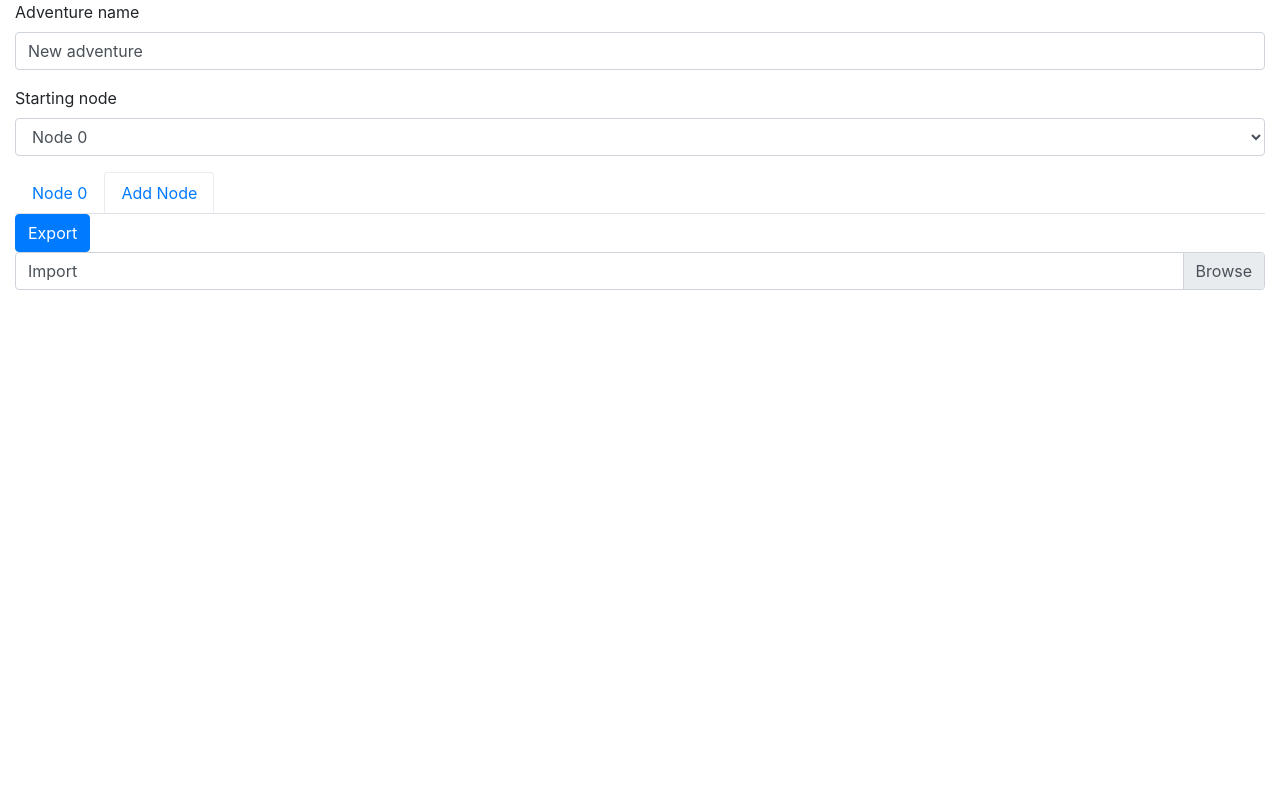
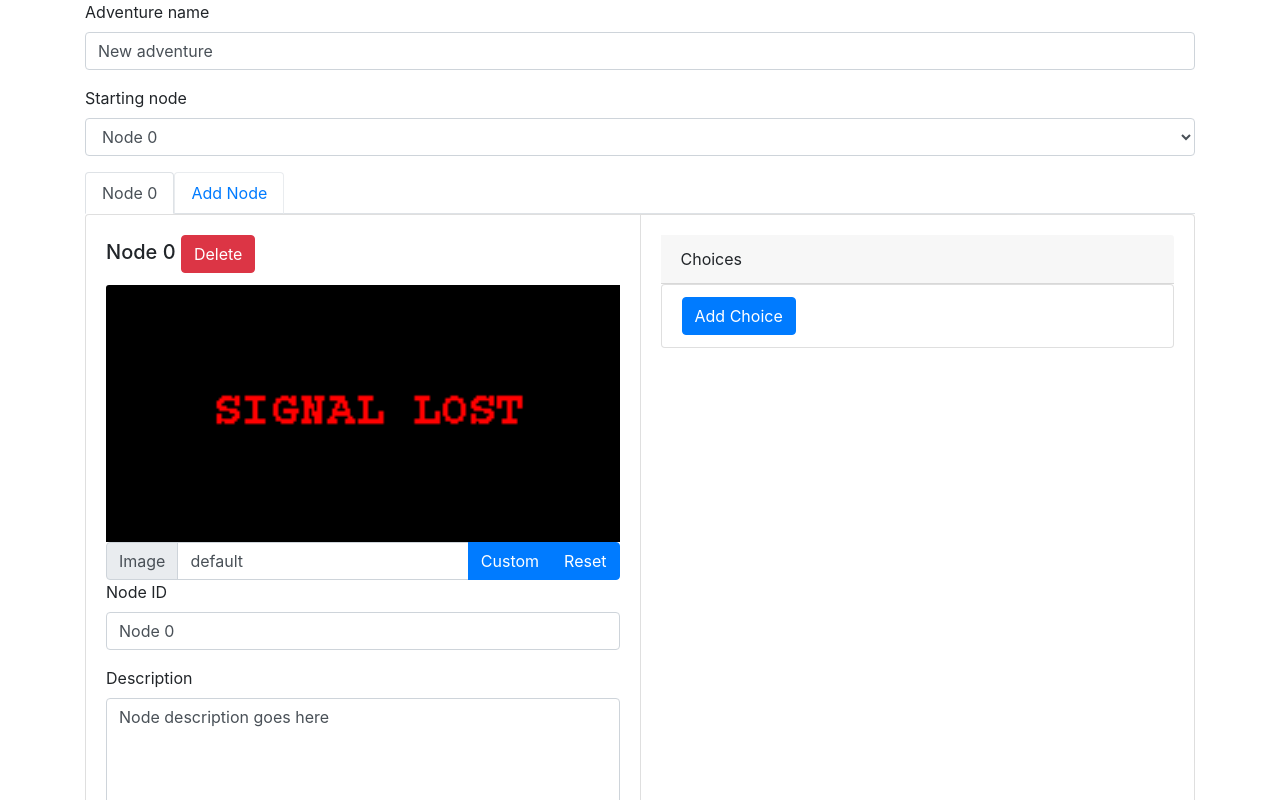
Before and after one commit to AnturK/adventure-maker, a React (Create React App) app: page / in a window 1280 px wide. Both pictures are taken after a click on the tab "Add Node". Shown: the top 800 px of the page. Built offline with nearby package versions, Linux system fonts and the light colour scheme.

Commit message:
Some tab stuff and making groups more visible

```diff
--- a/src/Components/AdventureEditor.js
+++ b/src/Components/AdventureEditor.js
@@ -1,4 +1,4 @@
-import React from 'react'
+import React,{useRef, useState} from 'react'
 import { Button, Col, Container, Row, Tab, Nav, FormControl, FormGroup, Form, } from 'react-bootstrap'
 import {useRecoilState} from 'recoil'
 import {AdventureState,NodesSelector,NodeData, unique_id} from './../State'
@@ -9,8 +9,31 @@ export function AdventureEditor() {
     const [adventure,setAdventure] = useRecoilState(AdventureState);
     const [nodes] = useRecoilState(NodesSelector)
 
-    const add_node = () => setAdventure(updateProp(adventure,"nodes",[...nodes,new NodeData()]))
-    const delete_node = (node) => setAdventure(updateProp(adventure,"nodes",nodes.filter(x => x !== node)))
+    const [activeTab,setActiveTab] = useState("")
+
+    const add_node = () => {
+      const modified_adventure = {...adventure,
+        nodes:[...nodes,new NodeData()]
+      }
+      const new_node = modified_adventure.nodes[0]
+      if(!modified_adventure.starting_node)
+      {
+        modified_adventure.starting_node = new_node.name
+        setAdventure(modified_adventure)
+        setActiveTab(new_node.id)
+      }
+      else{
+        setAdventure(modified_adventure)
+      }
+
+    }
+    const delete_node = (node) => {
+      const changed_nodes = nodes.filter(x => x !== node)
+      if(changed_nodes.length)
+        setActiveTab(changed_nodes[0].id)
+      setAdventure(updateProp(adventure,"nodes",changed_nodes))
+
+    }
 
     const handleExport = () => {
       const data_object = {
@@ -51,8 +74,13 @@ export function AdventureEditor() {
       reader.readAsText(e.target.files[0])
     }
 
+    const ImportInput = useRef()
+    const clickImport = () => {
+      ImportInput.current.click()
+    }
+
     return (
-    <Container fluid>
+    <Container fluid="xl">
       <Form>
         <FormGroup>
           <Form.Label>Adventure name</Form.Label>
@@ -65,7 +93,7 @@ export function AdventureEditor() {
           </FormControl>
         </FormGroup>
       </Form>
-      <Tab.Container id="nodes">
+      <Tab.Container id="nodes" activeKey={activeTab} onSelect={e => setActiveTab(e)}>
         <Row>
           <Col>
             <Nav variant="tabs">
@@ -93,14 +121,12 @@ export function AdventureEditor() {
       <Row>
         <Col>
           <Button onClick={handleExport}>Export</Button>
-          <Form.Group>
-            <Form.File
-              label="Import"
-              onChange={handleImport}
-              accept=".json"
-              custom/>
-          </Form.Group>
-
+          <Button onClick={clickImport}>Import</Button>
+          <Form.File
+            onChange={handleImport}
+            accept=".json"
+            ref={ImportInput}
+            style ={{display:"none"}}/>
         </Col>
       </Row>
     </Container>)
--- a/src/Components/AdventureNode.js
+++ b/src/Components/AdventureNode.js
@@ -1,5 +1,5 @@
 import React, { useRef } from 'react';
-import { Button, Col, Container, Row, Card, ListGroup, FormControl, FormGroup, Form, ListGroupItem, InputGroup } from 'react-bootstrap'
+import { Button, Col, Container, Row, Card,CardGroup, ListGroup, FormControl, FormGroup, Form, ListGroupItem, InputGroup } from 'react-bootstrap'
 import { useRecoilState } from 'recoil'
 import default_image from '../signal_lost.png'
 import { updateProp } from '../Helpers'
@@ -91,9 +91,7 @@ export function AdventureNode(props) {
 
     const image_name_text = node.raw_image ? "custom image data" : node.image
     return (
-        <Container fluid>
-            <Row>
-                <Col>
+        <CardGroup>
                     <Card>
                         <Card.Body>
                             <Card.Title>{node.name} <Button variant="danger" onClick={handleNodeDeletion}>Delete</Button></Card.Title>
@@ -132,8 +130,6 @@ export function AdventureNode(props) {
                                 handleEffectDeleted={deleted => deleteEffect("on_exit_effects", deleted)} />
                         </Card.Body>
                     </Card>
-                </Col>
-                <Col>
                     <Card>
                         <Card.Body>
                             <Card.Header>Choices</Card.Header>
@@ -153,8 +149,6 @@ export function AdventureNode(props) {
                             </ListGroup>
                         </Card.Body>
                     </Card>
-                </Col>
-            </Row>
-        </Container>
+            </CardGroup>
     )
 }
--- a/src/Components/RequirementsBuilder.js
+++ b/src/Components/RequirementsBuilder.js
@@ -1,5 +1,6 @@
 import {ReqGroupData,ReqData} from '../State'
 import {InputGroup,Button,Card,ListGroup,FormControl,ButtonGroup} from 'react-bootstrap'
+import { useState } from 'react'
 
 export function RequirementsBuilder(props) {
     const handleRequirementsChanged = props.handleRequirementsChanged
@@ -55,6 +56,8 @@ export function RequirementsBuilder(props) {
       </ListGroup></>)
   }
 
+
+
   function SingleReq(props) {
     const handleReqDeleted = props.handleReqDeleted
     const handleReqChanged = props.handleReqChanged
@@ -109,7 +112,7 @@ export function RequirementsBuilder(props) {
     }
 
     return (
-      <Card>
+      <Card border="dark">
         <Card.Header>
           <InputGroup>
             <FormControl as="select" value={props.group.group_type} onChange={e => handleReqGroupChanged("group_type",e.target.value)}>
--- a/src/State.js
+++ b/src/State.js
@@ -12,7 +12,7 @@ export function unique_id(category) {
 export class AdventureData {
     constructor() {
         this.name = "New adventure"
-        this.starting_node = null
+        this.starting_node = ""
         this.nodes = []
         this.required_traits = []
         this.loot_types = []
```
